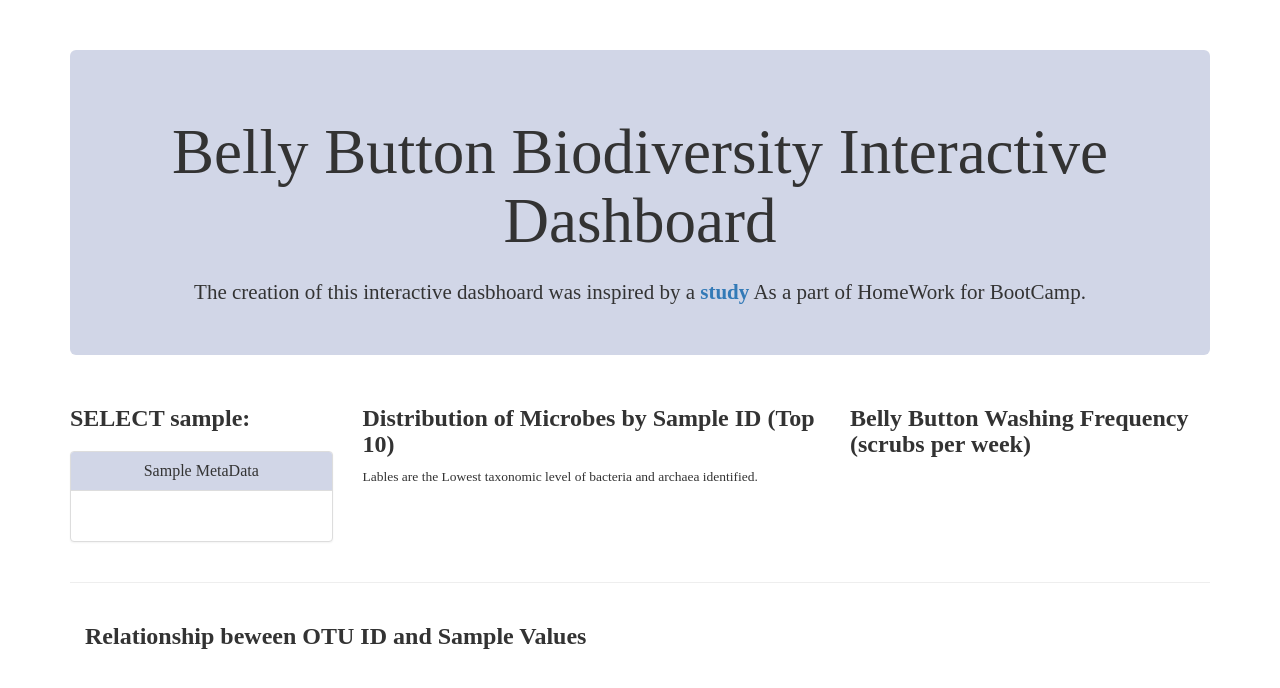
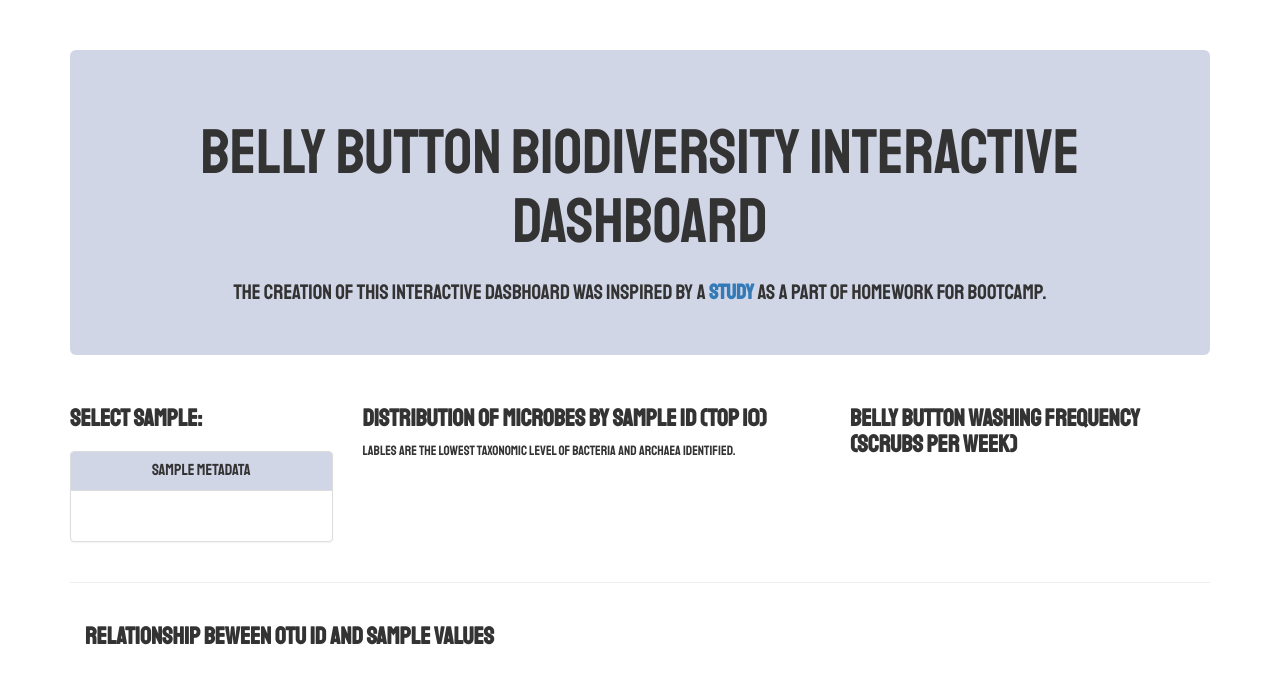
Before and after one commit to vibrajan29/payelbio, a Flask app: page / in a window 1280 px wide. Shown: the top 688 px of the page. Run offline with Flask 2, Linux system fonts and the light colour scheme; some libraries are stand-ins or nearby versions.

Commit message:
Update style.css

```diff
--- a/static/css/style.css
+++ b/static/css/style.css
@@ -1,4 +1,4 @@
 body{
-    font-family: 'Copse';
+    font-family: 'Staatliches', cursive;
     font-size: 18px;
 }
```
